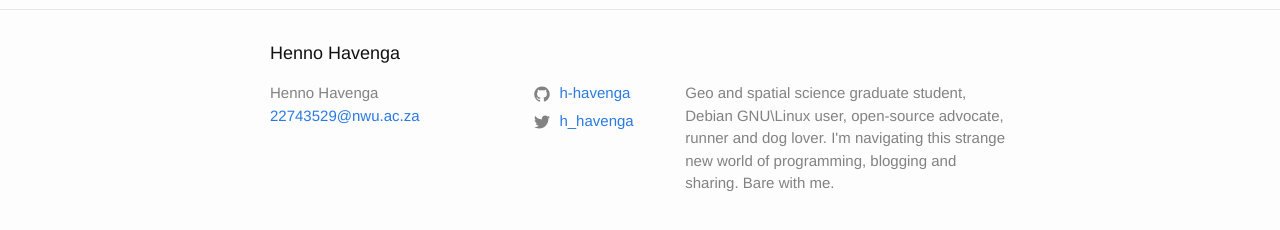
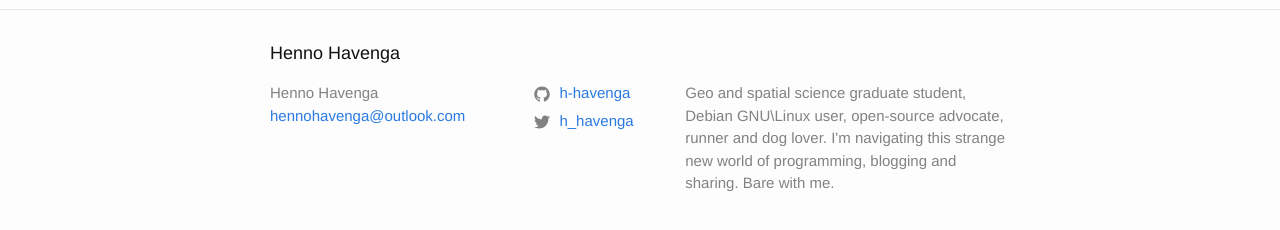
Before and after one commit to h-havenga/jekyll, a Jekyll site: the page built from about.md, in a window 1280 px wide. Shown: the part 338-568 px from the top of the page. Built offline with Jekyll 4.4.1, drawn with Linux system fonts in a browser that asks for light colours; our own code applies the rules of GitHub Pages for plain Markdown files.

Commit message:
edit contact details

```diff
--- a/_config.yml
+++ b/_config.yml
@@ -14,10 +14,11 @@
 # You can create any custom variable you would like, and they will be accessible
 # in the templates via {{ site.myvariable }}.
 title: Henno Havenga
-email: 22743529@nwu.ac.za
+email: hennohavenga@outlook.com
 description: > # this means to ignore newlines until "baseurl:"
-  Geo and spatial science graduate student, Debian GNU\Linux user, open-source advocate, runner and dog lover.
-  I'm navigating this strange new world of programming, blogging and sharing. Bare with me.
+  Geo and spatial science graduate student, Debian GNU\Linux user,
+  open-source advocate, runner and dog lover.  I'm navigating this strange
+  new world of programming, blogging and sharing. Bare with me.
 baseurl: "" # the subpath of your site, e.g. /blog
 url: "https://h-havenga.github.io/" # the base hostname & protocol for your site
 enforce_ssl: "h-havenga.github.io"
--- a/about.md
+++ b/about.md
@@ -3,6 +3,8 @@
    title: About
    permalink: /about/
    ---
-Geo and spatial science graduate student, Debian GNU\Linux user, open-source advocate, runner and dog lover. I'm navigating this strange new world of programming, blogging and sharing. Bare with me.
+Geo and spatial science graduate student, Debian GNU\Linux user,
+open-source advocate, runner and dog lover. I'm navigating this strange new
+world of programming, blogging and sharing. Bare with me.
 
 This blog was created using [Jekyll](https://github.com/jekyll/jekyll)
```
Also changed, not shown: 13 other files.
